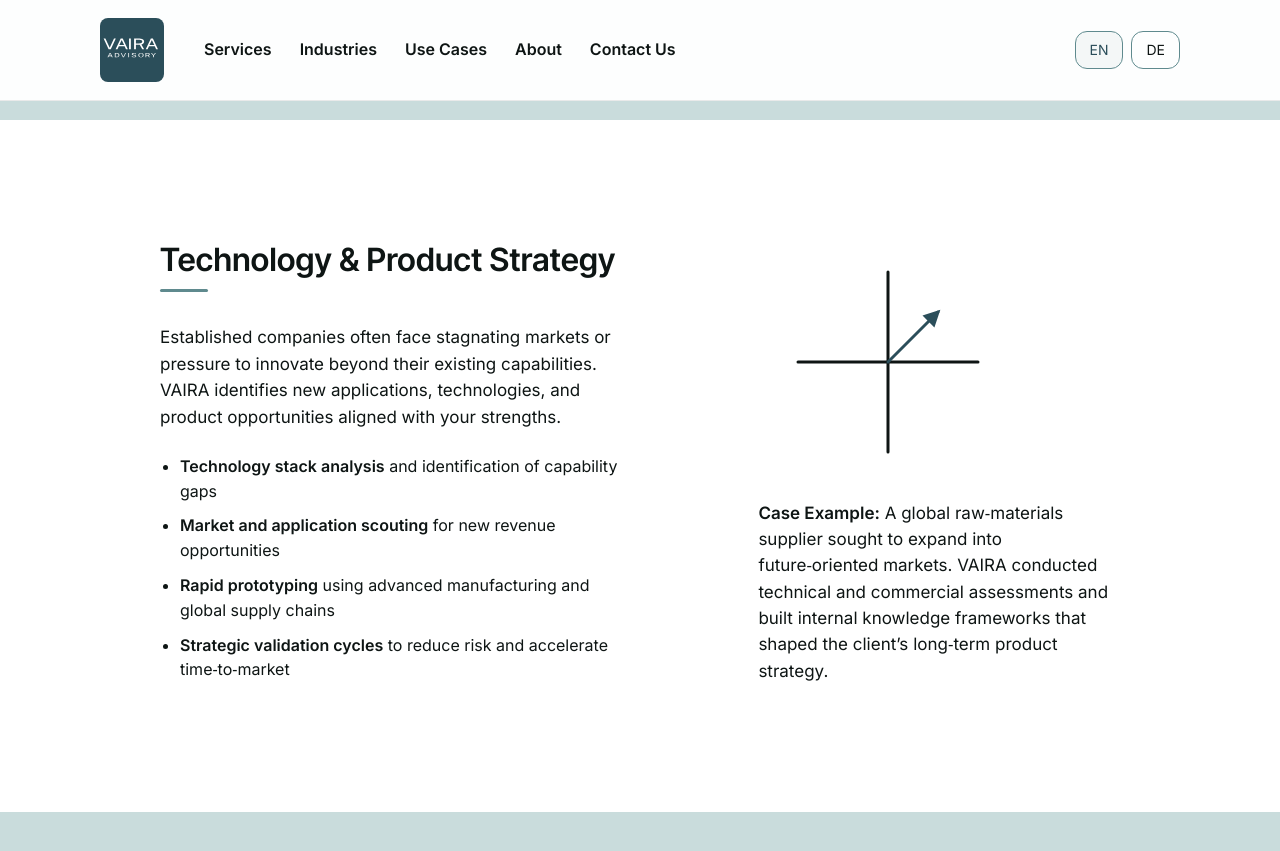
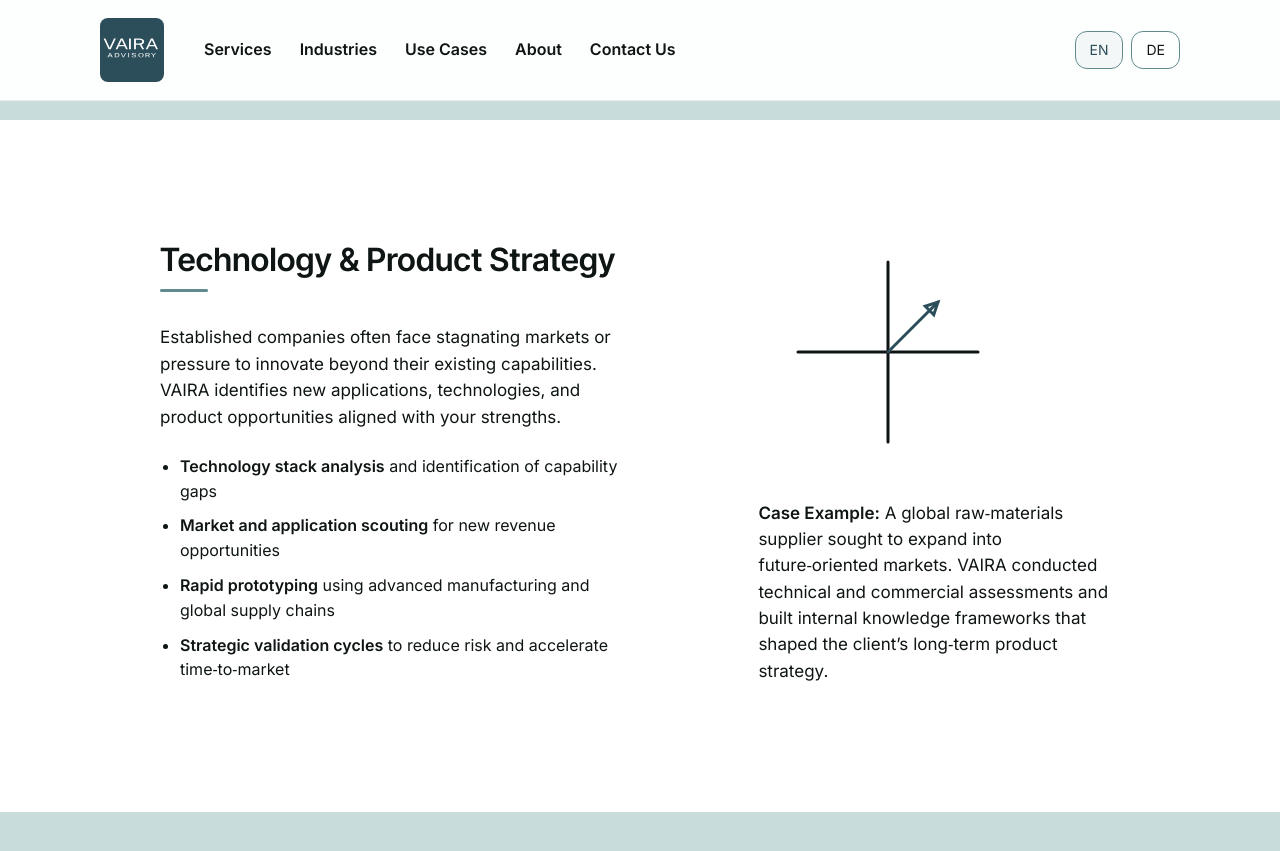
Before and after one commit to raphaelheeb/vaira-advisory, a Jekyll site: the page built from services/index.html, in a window 1280 px wide and 900 px high, scrolled down 1814 px. Shown: the top 851 px of the window. Built offline with Jekyll 4.4.1, drawn with Linux system fonts in a browser that asks for light colours.

Commit message:
Update index.html

```diff
--- a/services/index.html
+++ b/services/index.html
@@ -184,7 +184,6 @@
           </g>
 
         </svg>
-
       </div>
 
       <p>
@@ -196,6 +195,7 @@
 
   </div>
 </section>
+
 
 <!-- ========================= -->
 <!-- DEEP‑DIVE 2 — SPLIT -->
@@ -222,24 +222,23 @@
     <div class="split-right">
       <div class="micro-illustration">
 <svg width="260" height="260" viewBox="0 0 260 260" fill="none">
-  <!-- Axes -->
+  <g transform="translate(0,-10)">
     <line x1="130" y1="40" x2="130" y2="220"
           stroke="currentColor" stroke-width="3" stroke-linecap="round"/>
     <line x1="40" y1="130" x2="220" y2="130"
           stroke="currentColor" stroke-width="3" stroke-linecap="round"/>
 
-  <!-- Diagonal arrow -->
     <line x1="130" y1="130" x2="180" y2="80"
           stroke="var(--primary)" stroke-width="3" stroke-linecap="round"/>
 
-  <!-- Correct arrowhead -->
     <polygon
       points="0,0 -12,6 -12,-6"
-    fill="var(--primary)"
+      fill="none"
       stroke="var(--primary)"
       stroke-width="3"
       transform="translate(180,80) rotate(-45)"
     />
+  </g>
 </svg>
 
       </div>
@@ -280,12 +279,14 @@
       <div class="micro-illustration">
         <!-- Micro‑illustration 3 -->
      <svg width="260" height="260" viewBox="0 0 260 260" fill="none">
+  <g transform="translate(0,-12)">
     <line x1="80" y1="80" x2="220" y2="80"
           stroke="currentColor" stroke-width="3" stroke-linecap="round"/>
     <line x1="60" y1="130" x2="200" y2="130"
           stroke="var(--primary)" stroke-width="3" stroke-linecap="round"/>
     <line x1="40" y1="180" x2="180" y2="180"
           stroke="currentColor" stroke-width="3" stroke-linecap="round"/>
+  </g>
 </svg>
 
       </div>
@@ -326,25 +327,22 @@
       <div class="micro-illustration">
         <!-- Micro‑illustration 4 -->
   <svg width="260" height="260" viewBox="0 0 260 260" fill="none">
-  <!-- Left -->
+  <g transform="translate(0,-8)">
     <line x1="40" y1="130" x2="110" y2="130"
           stroke="currentColor" stroke-width="3"/>
 
-  <!-- Right -->
     <line x1="150" y1="130" x2="220" y2="130"
           stroke="currentColor" stroke-width="3"/>
 
-  <!-- Top -->
     <line x1="130" y1="40" x2="130" y2="110"
           stroke="currentColor" stroke-width="3"/>
 
-  <!-- Bottom (same length as top) -->
-  <line x1="130" y1="142" x2="130" y2="220"
+    <line x1="130" y1="150" x2="130" y2="220"
           stroke="var(--primary)" stroke-width="3"/>
 
-  <!-- Center node (accent) on top -->
     <circle cx="130" cy="130" r="12"
-          fill="var(--primary)" stroke="var(--primary)" stroke-width="3"/>
+            fill="var(--primary)" stroke="currentColor" stroke-width="3"/>
+  </g>
 </svg>
 
       </div>
@@ -384,21 +382,20 @@
       <div class="micro-illustration">
         <!-- Micro‑illustration 5 -->
    <svg width="260" height="260" viewBox="0 0 260 260" fill="none">
-  <!-- Radar arcs (dark) -->
+  <g transform="translate(0,-10)">
     <circle cx="130" cy="130" r="90"
-          stroke="var(--primary-mid)" stroke-width="3" opacity="0.35"/>
+            stroke="var(--primary-mid)" stroke-width="3" opacity="0.30"/>
     <circle cx="130" cy="130" r="60"
-          stroke="var(--primary-mid)" stroke-width="3" opacity="0.35"/>
+            stroke="var(--primary-mid)" stroke-width="3" opacity="0.30"/>
     <circle cx="130" cy="130" r="30"
-          stroke="var(--primary-mid)" stroke-width="3" opacity="0.35"/>
+            stroke="var(--primary-mid)" stroke-width="3" opacity="0.30"/>
 
-  <!-- Sweep line (accent) -->
     <line x1="130" y1="130" x2="200" y2="70"
           stroke="var(--primary)" stroke-width="3"/>
 
-  <!-- Signal (accent) -->
     <circle cx="200" cy="70" r="10"
-          fill="var(--primary)" stroke="var(--primary)" stroke-width="3"/>
+            fill="var(--primary)" stroke="currentColor" stroke-width="3"/>
+  </g>
 </svg>
 
       </div>
```
Lines whose indentation alone changed are shown as unchanged.
